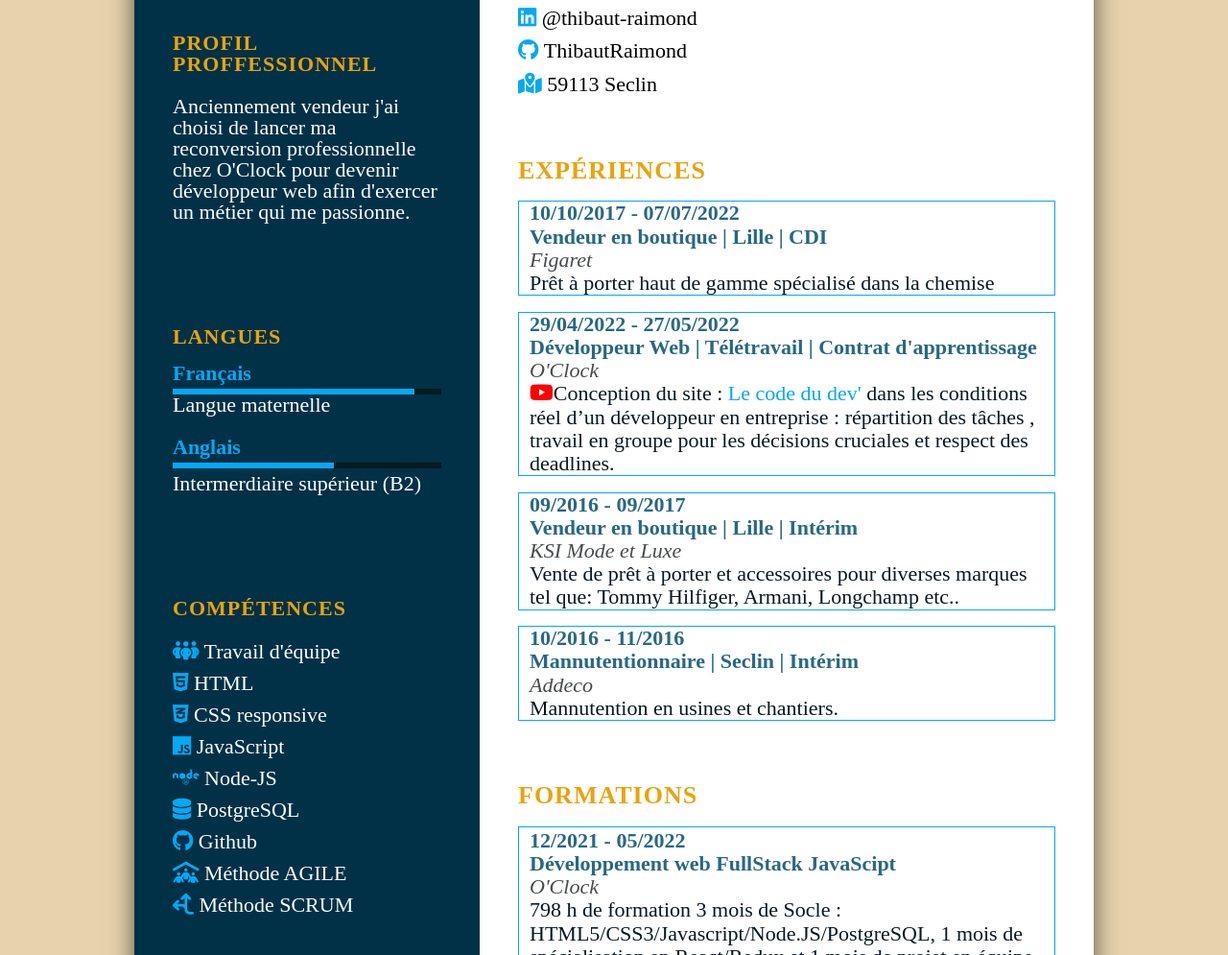
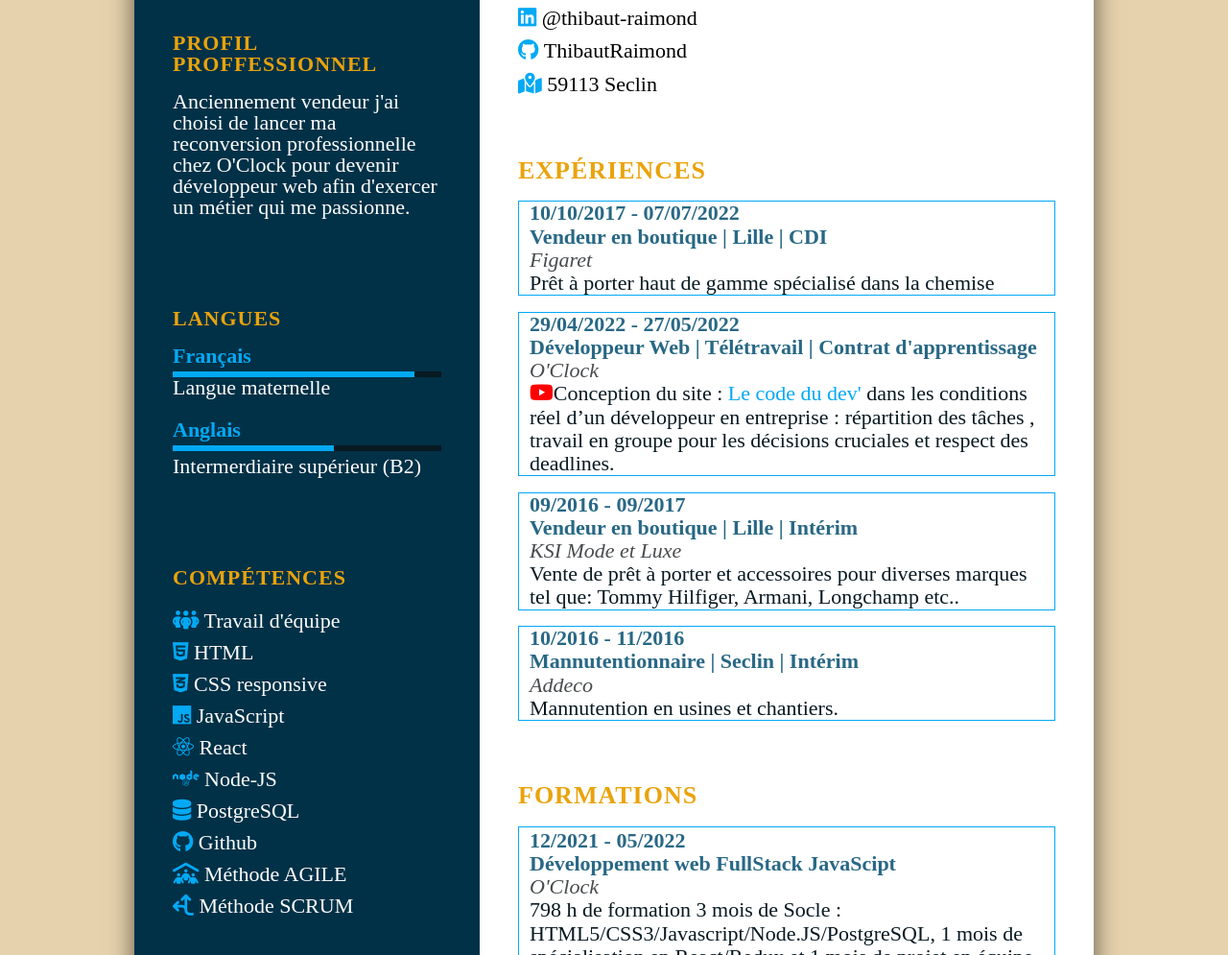
Before and after one commit to ThibautRaimond/CV-Thibaut-Raimond, a plain HTML site: page index.html in a window 1280 px wide. Shown: the part 351-1346 px from the top of the page at 96% size. Drawn offline with Linux system fonts and the light colour scheme.

Commit message:
reactAndCddAdded

```diff
--- a/index.html
+++ b/index.html
@@ -82,6 +82,9 @@
           </li>
           <li class="skillsList__skill">
             <span class="information__icon"> <i class="fa-brands fa-js"></i> </span> JavaScript
+          </li>
+          <li>
+            <span class="information__icon"> <i class="fa-brands fa-react"></i> </span> React
           </li>
           <li class="skillsList__skill">
             <span class="information__icon"> <i class="fa-brands fa-node"></i></span> Node-JS
@@ -202,7 +205,7 @@
               <h4 class="organisme">O'Clock</h4>
               <p>
                 <a href="https://www.youtube.com/watch?v=1VZvLR_oEVg&t=3031s" target="_blank" class="fa-brands fa-youtube"></a>Conception du site :
-                <a href="https://www.youtube.com/watch?v=1VZvLR_oEVg&t=3031s" target="_blank" class="codeDuDev">Le code du dev'</a> dans les conditions
+                <a href="https://yannou.philoucorp.fr/" target="_blank" class="codeDuDev">Le code du dev'</a> dans les conditions
                 réel d’un développeur en entreprise : répartition des tâches ,
                 travail en groupe pour les décisions cruciales et respect des
                 deadlines.</p>
--- a/styles.css
+++ b/styles.css
@@ -84,8 +84,7 @@ body {
 
 /* -------  PROFIL PROFFESSSIONNEL -------  */
 .profilPro__text {
-  margin-top: 1em;
-  margin-bottom: 4.2em;
+  margin-bottom: 2em;
 }
 /* ------- Languages ------- */
 #languagesTitle {
@@ -123,7 +122,7 @@ body {
 .leftSection__languages,
 .leftSection__profilPro,
 .leftSection__skills {
-  margin-bottom: 4.9em;
+  margin-bottom: 4.3em;
 }
 /* --------------------- Right Section ---------------------  */
 
```
